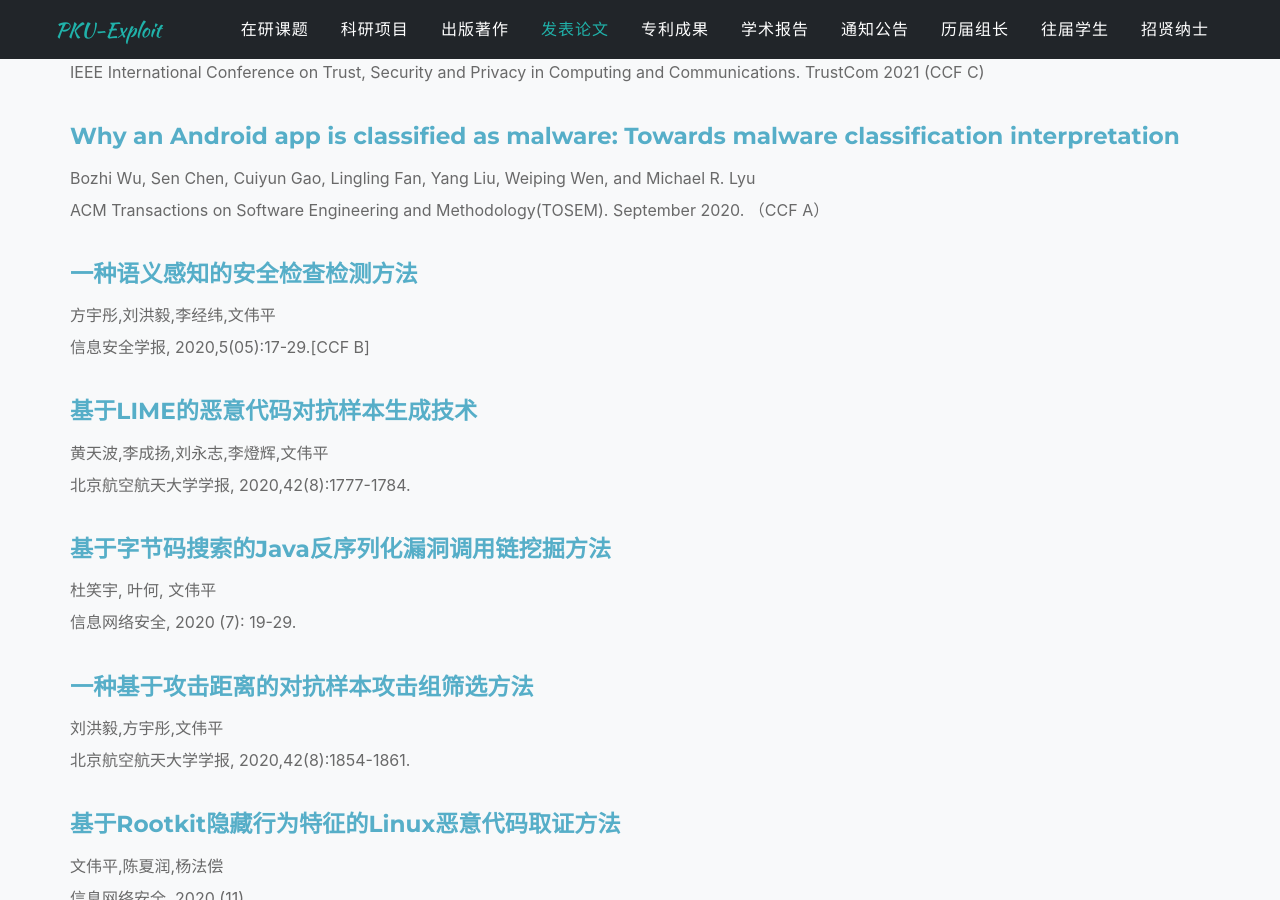
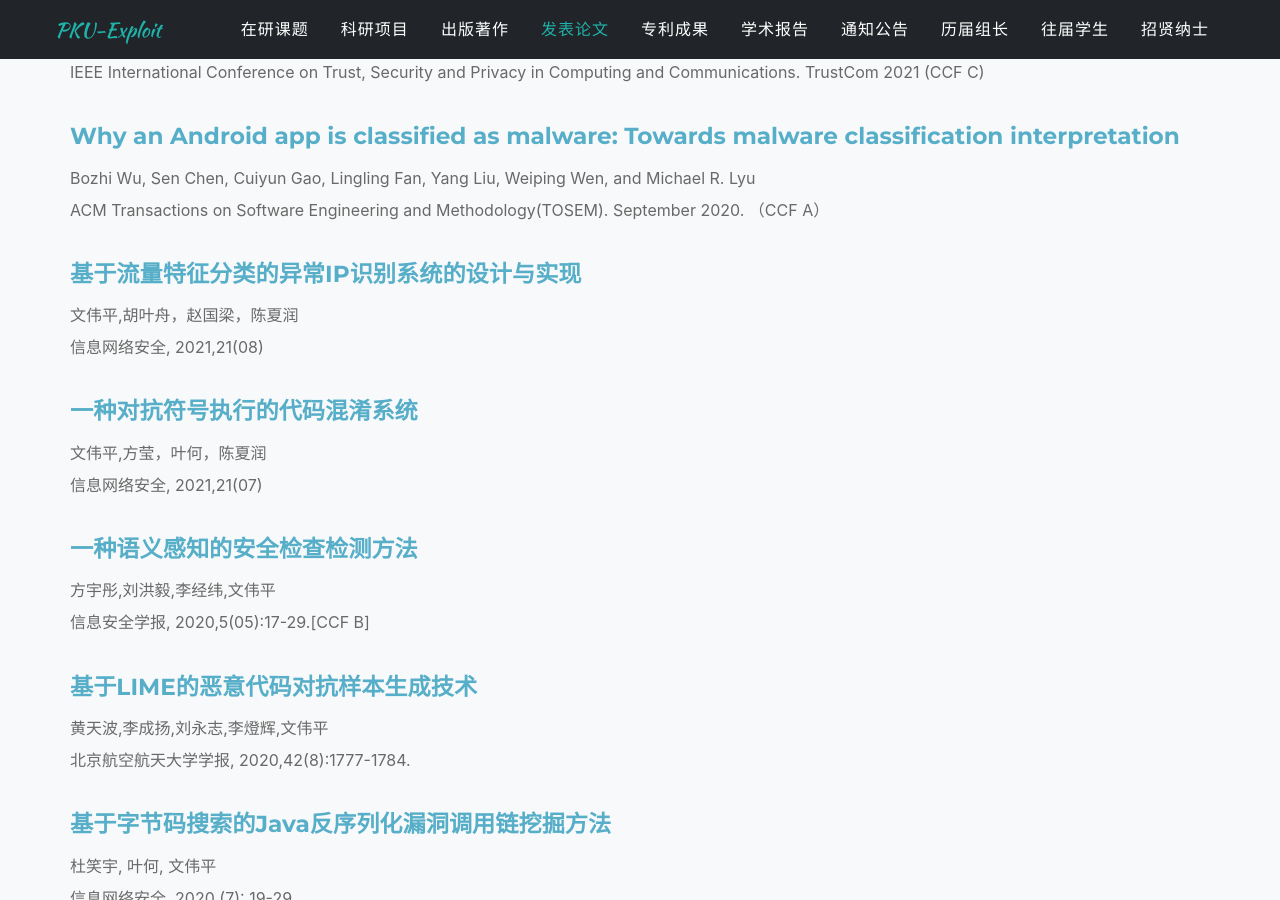
Before and after one commit to xxycfhb/xxycfhb.github.io, a Jekyll site: the page built from pages/paper.html, in a window 1280 px wide and 900 px high, scrolled down 736 px. Built offline with Jekyll 4.4.1, drawn with Linux system fonts in a browser that asks for light colours; some web fonts are replaced.

Commit message:
update two paper

```diff
--- a/_data/sitetext.yml
+++ b/_data/sitetext.yml
@@ -708,6 +708,18 @@ paper:
         source: "ACM Transactions on Software Engineering and Methodology(TOSEM). September 2020. （CCF A）"
         url: "/files/paper23.pdf"
         download: "Why an Android app is classified as malware_Towards malware classification interpretation.pdf"
+
+      - title: "基于流量特征分类的异常IP识别系统的设计与实现"
+        name: "文伟平,胡叶舟，赵国梁，陈夏润"
+        source: "信息网络安全, 2021,21(08)"
+        url: "/files/paper84.pdf"
+        download: "基于流量特征分类的异常IP识别系统的设计与实现.pdf"
+
+      - title: "一种对抗符号执行的代码混淆系统"
+        name: "文伟平,方莹，叶何，陈夏润"
+        source: "信息网络安全, 2021,21(07)"
+        url: "/files/paper85.pdf"
+        download: "一种对抗符号执行的代码混淆系统.pdf"
 
       - title: "一种语义感知的安全检查检测方法"
         name: "方宇彤,刘洪毅,李经纬,文伟平"
```
Also changed, not shown: 2 other files.
